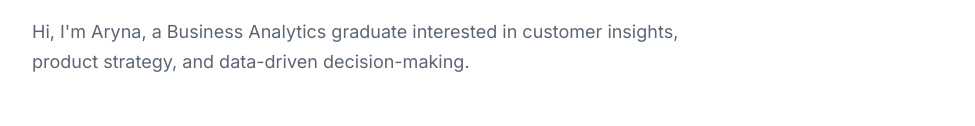
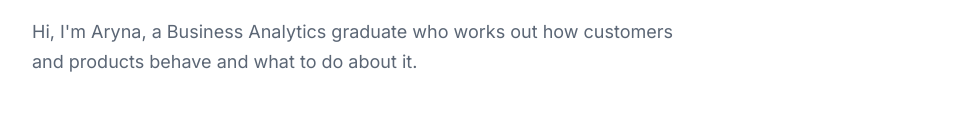
Before and after one commit to ahsuBI/ahsuBI.github.io, a plain HTML site: page index.html in a window 1280 px wide. Shown: the part 316-442 px from the top of the page, without its empty margins (152-1127 px from the left). Drawn offline with Linux system fonts and the light colour scheme.

Commit message:
Update index.html

```diff
--- a/index.html
+++ b/index.html
@@ -29,7 +29,7 @@
       <p class="kicker">Product analytics · United Kingdom</p>
       <h1>Making sense of how customers and products behave.</h1>
       <p class="lede">
-        Hi, I'm Aryna, a Business Analytics graduate interested in customer insights, product strategy, and data-driven decision-making.
+        Hi, I'm Aryna, a Business Analytics graduate who works out how customers and products behave and what to do about it.
       </p>
     </section>
 
```
